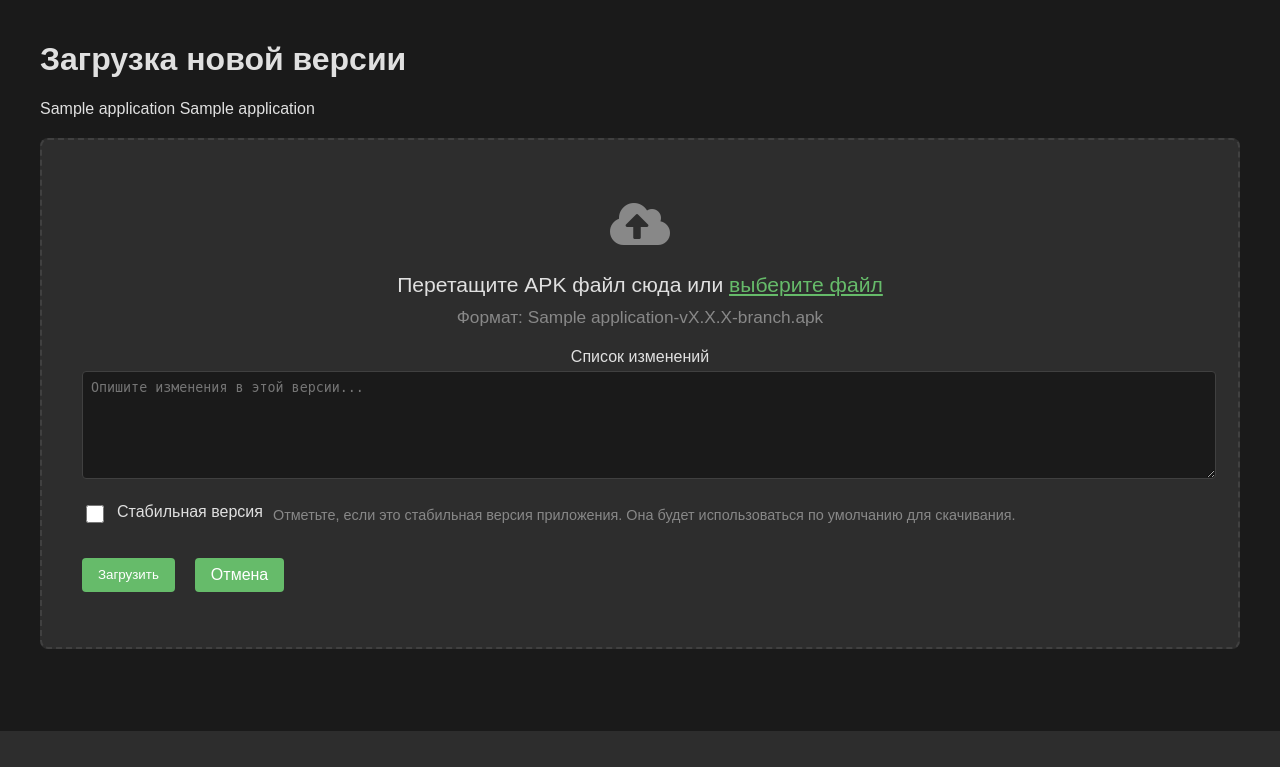
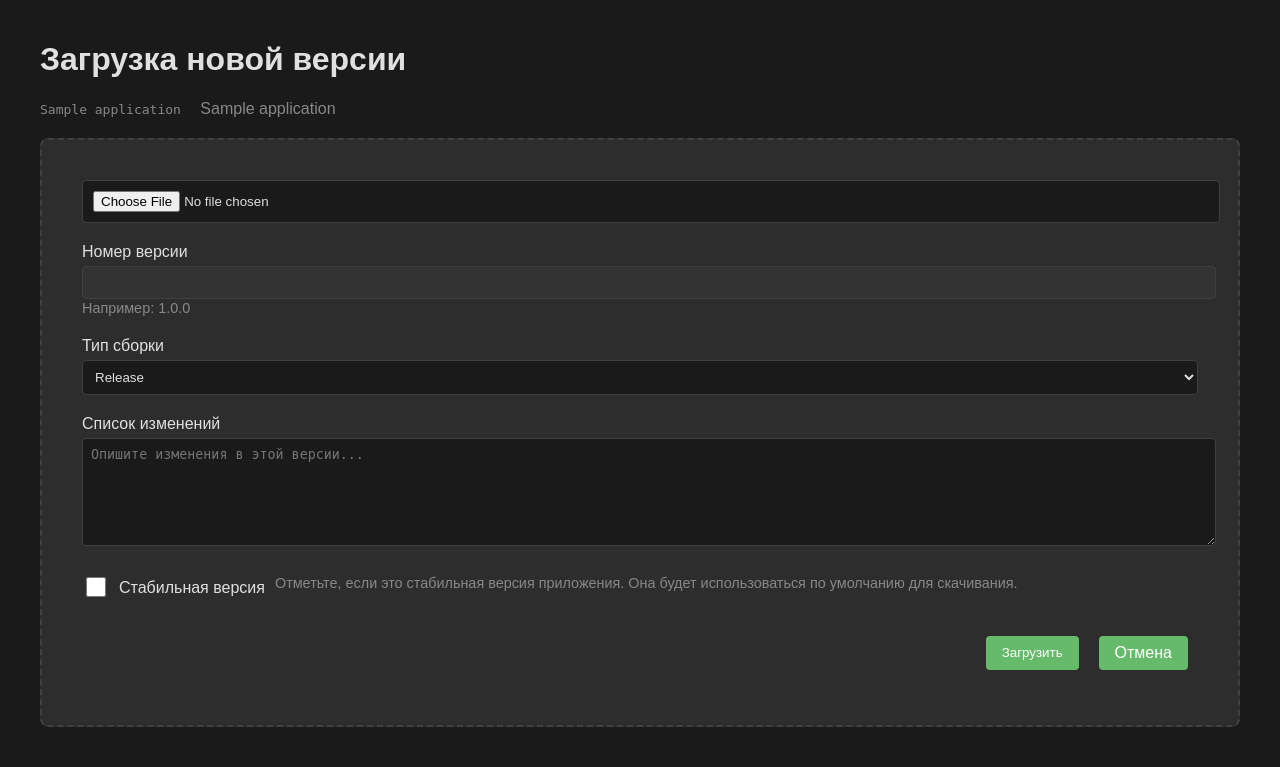
Before and after one commit to Erop1928/app_repo, a Flask app: page /application/1/upload in a window 1280 px wide. Shown: the part 69-836 px from the top of the page. Before the commit the page ends 800 px from the top, so only its background shows below. Run offline with Flask 3, Linux system fonts and the light colour scheme; a user stored in the database is signed in; tables that the repository leaves empty hold one stand-in row (values such as "Sample post"); parts of the project's set-up code (start-up, migrations or seed data) failed here and were passed over.

Commit message:
Enhance APK upload functionality and form validation
- Updated UploadApkForm to include new fields: version_number (with regex validation) and branch (with predefined choices).
- Improved file upload handling in the upload_version route, ensuring proper validation and error handling.
- Enhanced the upload_version template to display new form fields and provide better user feedback.
- Added JavaScript functionality for file input handling, including drag-and-drop support and automatic parsing of version and branch from the filename.

These changes improve the user experience during APK uploads and ensure that versioning is handled correctly.

```diff
--- a/app/forms.py
+++ b/app/forms.py
@@ -1,6 +1,6 @@
 from flask_wtf import FlaskForm
 from wtforms import StringField, PasswordField, SubmitField, TextAreaField, SelectField, FileField, BooleanField, MultipleFileField, SelectMultipleField
-from wtforms.validators import DataRequired, Length, EqualTo, Optional
+from wtforms.validators import DataRequired, Length, EqualTo, Optional, FileRequired, FileAllowed, Regexp
 
 class LoginForm(FlaskForm):
     username = StringField('Имя пользователя', validators=[DataRequired()])
@@ -20,7 +20,20 @@ class ApplicationForm(FlaskForm):
     submit = SubmitField('Сохранить')
 
 class UploadApkForm(FlaskForm):
-    apk_file = FileField('APK файл', validators=[DataRequired()])
+    apk_file = FileField('APK файл', validators=[
+        FileRequired(),
+        FileAllowed(['apk'], 'Разрешены только APK файлы')
+    ])
+    version_number = StringField('Номер версии', validators=[
+        DataRequired(),
+        Regexp(r'^\d+\.\d+\.\d+$', message='Номер версии должен быть в формате X.X.X')
+    ])
+    branch = SelectField('Тип сборки', choices=[
+        ('release', 'Release'),
+        ('debug', 'Debug'),
+        ('beta', 'Beta'),
+        ('alpha', 'Alpha')
+    ], validators=[DataRequired()])
     changelog = TextAreaField('Список изменений')
     is_stable = BooleanField('Стабильная версия')
     submit = SubmitField('Загрузить')
--- a/app/routes.py
+++ b/app/routes.py
@@ -319,97 +319,47 @@ def application_details(id):
 @main.route('/application/<int:id>/upload', methods=['GET', 'POST'])
 @login_required
 def upload_version(id):
-    try:
-        application = Application.query.get_or_404(id)
-        form = UploadApkForm()
+    application = Application.query.get_or_404(id)
+    form = UploadApkForm()
 
-        if form.validate_on_submit():
-            if not form.apk_file.data:
-                flash('Файл не выбран')
-                return redirect(request.url)
+    if form.validate_on_submit():
+        file = form.apk_file.data
+        if file:
+            # Создаем новую версию
+            version = ApkVersion(
+                application_id=application.id,
+                version_number=form.version_number.data,
+                branch=form.branch.data,
+                changelog=form.changelog.data,
+                is_stable=form.is_stable.data
+            )
 
-            file = form.apk_file.data
+            # Сохраняем файл
             filename = secure_filename(file.filename)
+            file_path = os.path.join(Config.UPLOAD_FOLDER, filename)
+            file.save(file_path)
 
-            # Парсим информацию из имени файла
-            package_name, version_number, branch = ApkVersion.parse_filename(filename)
+            # Обновляем информацию о версии
+            version.file_name = filename
+            version.file_size = os.path.getsize(file_path)
 
-            if not package_name or package_name != application.package_name:
-                flash('Имя файла не соответствует формату: package_name-vX.X.X-branch.apk')
-                return redirect(request.url)
+            # Если это стабильная версия, сбрасываем флаг у других версий
+            if version.is_stable:
+                ApkVersion.query.filter_by(
+                    application_id=application.id,
+                    is_stable=True
+                ).update({'is_stable': False})
 
-            # Проверяем существование версии
-            existing_version = ApkVersion.query.filter_by(
-                application_id=application.id,
-                version_number=version_number,
-                branch=branch
-            ).first()
+            db.session.add(version)
+            db.session.commit()
 
-            if existing_version:
-                flash(f'Версия {version_number} ({branch}) уже существует')
-                return redirect(request.url)
+            flash('Новая версия успешно загружена', 'success')
+            return redirect(url_for('main.application_details', id=application.id))
 
-            # Создаем директорию для загрузок, если её нет
-            upload_folder = Config.UPLOAD_FOLDER
-            if not os.path.exists(upload_folder):
-                try:
-                    os.makedirs(upload_folder)
-                except Exception as e:
-                    flash(f'Ошибка при создании директории для загрузок: {str(e)}')
-                    return redirect(request.url)
-
-            file_path = os.path.join(upload_folder, filename)
-            try:
-                file.save(file_path)
-
-                version = ApkVersion(
-                    application_id=application.id,
-                    version_number=version_number,
-                    branch=branch,
-                    filename=filename,
-                    file_size=os.path.getsize(file_path),
-                    changelog=form.changelog.data,
-                    is_stable=form.is_stable.data,
-                    uploader=current_user
-                )
-                db.session.add(version)
-
-                # Логируем загрузку версии
-                UserActionLog.log_action(
-                    current_user,
-                    'upload_version',
-                    'version',
-                    version.id,
-                    None,
-                    {
-                        'version_number': version.version_number,
-                        'branch': version.branch,
-                        'filename': version.filename,
-                        'file_size': version.file_size,
-                        'changelog': version.changelog,
-                        'is_stable': version.is_stable
-                    },
-                    f'Загружена новая версия {version_number} ({branch})'
-                )
-
-                db.session.commit()
-                flash('Новая версия успешно загружена')
-                return redirect(url_for('main.application_details', id=application.id))
-
-            except Exception as e:
-                db.session.rollback()
-                if os.path.exists(file_path):
-                    os.remove(file_path)
-                flash(f'Ошибка при загрузке файла: {str(e)}')
-                print(f'Error uploading file: {str(e)}')
-                return redirect(request.url)
-
-        return render_template('upload_version.html', form=form, application=application)
-
-    except Exception as e:
-        flash(f'Ошибка: {str(e)}')
-        print(f'Error in upload_version route: {str(e)}')
-        return redirect(url_for('main.index'))
+    return render_template('upload_version.html',
+                         title='Загрузка версии',
+                         form=form,
+                         application=application)
 
 @main.route('/version/<int:id>/flag', methods=['POST'])
 @login_required
--- a/app/templates/upload_version.html
+++ b/app/templates/upload_version.html
@@ -2,30 +2,14 @@
 
 {% block content %}
 <div class="container">
-    <div class="app-header">
-        <h1>Загрузка новой версии</h1>
-        <div class="app-meta">
-            <span class="package-name">{{ application.package_name }}</span>
-            <span class="app-name">{{ application.name }}</span>
-        </div>
+    <h1>Загрузка новой версии</h1>
+
+    <div class="app-meta">
+        <span class="package-name">{{ application.package_name }}</span>
+        <span class="app-name">{{ application.name }}</span>
     </div>
 
     <div class="upload-container" id="dropZone">
-        <div class="upload-message">
-            <i class="fas fa-cloud-upload-alt"></i>
-            <p>Перетащите APK файл сюда или <label for="fileInput" class="file-label">выберите файл</label></p>
-            <p class="upload-format">Формат: {{ application.package_name }}-vX.X.X-branch.apk</p>
-        </div>
-
-        <div id="contextMenu" class="context-menu">
-            <div class="menu-item" id="selectFileBtn">
-                <i class="fas fa-folder-open"></i> Выбрать файл
-            </div>
-            <div class="menu-item" id="pasteFileBtn">
-                <i class="fas fa-paste"></i> Вставить из буфера
-            </div>
-        </div>
-
         <form method="POST" enctype="multipart/form-data" id="uploadForm">
             {{ form.hidden_tag() }}
 
@@ -44,6 +28,31 @@
                         <i class="fas fa-times"></i>
                     </button>
                 </div>
+            </div>
+
+            <div class="form-group">
+                {{ form.version_number.label }}
+                {{ form.version_number(class="form-control") }}
+                {% if form.version_number.errors %}
+                <div class="errors">
+                    {% for error in form.version_number.errors %}
+                        <span class="error">{{ error }}</span>
+                    {% endfor %}
+                </div>
+                {% endif %}
+                <small class="form-text">Например: 1.0.0</small>
+            </div>
+
+            <div class="form-group">
+                {{ form.branch.label }}
+                {{ form.branch(class="form-control") }}
+                {% if form.branch.errors %}
+                <div class="errors">
+                    {% for error in form.branch.errors %}
+                        <span class="error">{{ error }}</span>
+                    {% endfor %}
+                </div>
+                {% endif %}
             </div>
 
             <div class="form-group">
@@ -73,11 +82,111 @@
         </form>
     </div>
 </div>
+{% endblock %}
 
+{% block scripts %}
+<script>
+document.addEventListener('DOMContentLoaded', function() {
+    const fileInput = document.getElementById('fileInput');
+    const filePreview = document.getElementById('filePreview');
+    const fileName = document.getElementById('fileName');
+    const fileSize = document.getElementById('fileSize');
+    const clearFile = document.getElementById('clearFile');
+    const dropZone = document.getElementById('dropZone');
+    const versionInput = document.getElementById('version_number');
+    const branchSelect = document.getElementById('branch');
+
+    function formatFileSize(bytes) {
+        if (bytes === 0) return '0 Bytes';
+        const k = 1024;
+        const sizes = ['Bytes', 'KB', 'MB', 'GB'];
+        const i = Math.floor(Math.log(bytes) / Math.log(k));
+        return parseFloat((bytes / Math.pow(k, i)).toFixed(2)) + ' ' + sizes[i];
+    }
+
+    function parseFileName(filename) {
+        try {
+            // Пример: com.example.app-v1.0.0-release.apk
+            const parts = filename.replace('.apk', '').split('-');
+            if (parts.length >= 2) {
+                const version = parts[1].replace('v', '');
+                const branch = parts.length > 2 ? parts[2] : 'release';
+                return { version, branch };
+            }
+        } catch (e) {
+            console.error('Error parsing filename:', e);
+        }
+        return null;
+    }
+
+    function updateFileInfo(file) {
+        if (file) {
+            fileName.textContent = file.name;
+            fileSize.textContent = formatFileSize(file.size);
+            filePreview.style.display = 'block';
+
+            // Попытка распарсить имя файла
+            const fileInfo = parseFileName(file.name);
+            if (fileInfo) {
+                versionInput.value = fileInfo.version;
+                branchSelect.value = fileInfo.branch;
+            }
+        } else {
+            filePreview.style.display = 'none';
+            fileName.textContent = '';
+            fileSize.textContent = '';
+        }
+    }
+
+    fileInput.addEventListener('change', function(e) {
+        const file = e.target.files[0];
+        updateFileInfo(file);
+    });
+
+    clearFile.addEventListener('click', function() {
+        fileInput.value = '';
+        updateFileInfo(null);
+    });
+
+    // Drag and drop functionality
+    dropZone.addEventListener('dragover', function(e) {
+        e.preventDefault();
+        dropZone.classList.add('dragover');
+    });
+
+    dropZone.addEventListener('dragleave', function(e) {
+        e.preventDefault();
+        dropZone.classList.remove('dragover');
+    });
+
+    dropZone.addEventListener('drop', function(e) {
+        e.preventDefault();
+        dropZone.classList.remove('dragover');
+
+        const file = e.dataTransfer.files[0];
+        if (file) {
+            const dataTransfer = new DataTransfer();
+            dataTransfer.items.add(file);
+            fileInput.files = dataTransfer.files;
+            updateFileInfo(file);
+        }
+    });
+});
+</script>
 {% endblock %}
 
 {% block styles %}
 <style>
+.app-meta {
+    margin-bottom: 20px;
+    color: var(--text-muted);
+}
+
+.package-name {
+    font-family: monospace;
+    margin-right: 15px;
+}
+
 .upload-container {
     border: 2px dashed var(--border-color);
     border-radius: 8px;
@@ -85,49 +194,26 @@
     text-align: center;
     margin: 20px 0;
     transition: all 0.3s ease;
-    position: relative;
     background-color: var(--bg-secondary);
 }
 
 .upload-container.dragover {
     border-color: var(--primary-color);
-    background-color: rgba(76, 175, 80, 0.1);
-    transform: scale(1.02);
-}
-
-.upload-message {
-    margin: 20px 0;
-}
-
-.upload-message i {
-    font-size: 48px;
-    color: var(--text-muted);
-    margin-bottom: 15px;
-}
-
-.upload-message p {
-    margin: 10px 0;
-    color: var(--text-color);
-    font-size: 1.1em;
-}
-
-.upload-format {
-    color: var(--text-muted) !important;
-    font-size: 0.9em !important;
+    background-color: var(--bg-hover);
 }
 
 .file-upload-wrapper {
-    position: relative;
+    margin-bottom: 20px;
 }
 
 .form-control-file {
-    position: absolute;
-    top: 0;
-    left: 0;
+    display: block;
     width: 100%;
-    height: 100%;
-    opacity: 0;
-    cursor: pointer;
+    padding: 10px;
+    border: 1px solid var(--border-color);
+    border-radius: 4px;
+    background-color: var(--bg-color);
+    color: var(--text-color);
 }
 
 .file-preview {
@@ -145,7 +231,6 @@
 }
 
 .selected-file i {
-    font-size: 24px;
     color: var(--primary-color);
 }
 
@@ -160,212 +245,62 @@
     color: var(--danger-color);
     cursor: pointer;
     padding: 5px;
-    font-size: 1.1em;
-    transition: color 0.3s;
 }
 
 .btn-clear:hover {
-    color: var(--danger-hover);
+    color: var(--danger-color-hover);
 }
 
-.file-label {
-    color: var(--primary-color);
-    cursor: pointer;
-    text-decoration: underline;
+.form-group {
+    margin-bottom: 20px;
+    text-align: left;
 }
 
-.file-label:hover {
-    color: var(--primary-hover);
+.form-control {
+    width: 100%;
+    padding: 8px;
+    border: 1px solid var(--border-color);
+    border-radius: 4px;
+    background-color: var(--bg-color);
+    color: var(--text-color);
 }
 
-.context-menu {
-    display: none;
-    position: absolute;
-    background-color: var(--bg-color);
-    border: 1px solid var(--border-color);
-    border-radius: 4px;
-    box-shadow: 0 2px 5px rgba(0, 0, 0, 0.2);
-    padding: 5px 0;
-    z-index: 1000;
+.form-text {
+    font-size: 0.9em;
+    color: var(--text-muted);
+    margin-top: 5px;
 }
 
-.menu-item {
-    padding: 8px 15px;
-    cursor: pointer;
+.checkbox-container {
     display: flex;
     align-items: center;
-    gap: 8px;
-    color: var(--text-color);
-    transition: background-color 0.2s;
+    gap: 10px;
 }
 
-.menu-item:hover {
-    background-color: var(--bg-secondary);
+.form-check-input {
+    width: 20px;
+    height: 20px;
 }
 
-.menu-item i {
-    width: 20px;
-    text-align: center;
+.form-actions {
+    display: flex;
+    gap: 10px;
+    justify-content: flex-end;
+    margin-top: 30px;
+}
+
+@media (max-width: 768px) {
+    .upload-container {
+        padding: 20px;
+    }
+
+    .form-actions {
+        flex-direction: column;
+    }
+
+    .form-actions .btn {
+        width: 100%;
+    }
 }
 </style>
 {% endblock %}
-
-{% block scripts %}
-<script>
-document.addEventListener('DOMContentLoaded', function() {
-    const dropZone = document.getElementById('dropZone');
-    const fileInput = document.getElementById('fileInput');
-    const filePreview = document.getElementById('filePreview');
-    const fileName = document.getElementById('fileName');
-    const fileSize = document.getElementById('fileSize');
-    const clearFile = document.getElementById('clearFile');
-    const form = document.getElementById('uploadForm');
-    const submitBtn = document.getElementById('submitBtn');
-    const contextMenu = document.getElementById('contextMenu');
-    const selectFileBtn = document.getElementById('selectFileBtn');
-    const pasteFileBtn = document.getElementById('pasteFileBtn');
-
-    // Форматирование размера файла
-    function formatFileSize(bytes) {
-        if (bytes === 0) return '0 Bytes';
-        const k = 1024;
-        const sizes = ['Bytes', 'KB', 'MB', 'GB'];
-        const i = Math.floor(Math.log(bytes) / Math.log(k));
-        return parseFloat((bytes / Math.pow(k, i)).toFixed(2)) + ' ' + sizes[i];
-    }
-
-    // Проверка файла
-    function validateFile(file) {
-        const expectedPackage = '{{ application.package_name }}';
-
-        if (!file.name.endsWith('.apk')) {
-            alert('Пожалуйста, выберите APK файл');
-            return false;
-        }
-
-        if (!file.name.startsWith(expectedPackage)) {
-            alert('Имя файла должно начинаться с ' + expectedPackage);
-            return false;
-        }
-
-        if (!file.name.match(/^[\w.]+?-v[\d.]+(-[\w]+)?\.apk$/)) {
-            alert('Неверный формат имени файла. Ожидается: package_name-vX.X.X-branch.apk');
-            return false;
-        }
-
-        return true;
-    }
-
-    // Обработка файла
-    function handleFile(file) {
-        if (validateFile(file)) {
-            fileName.textContent = file.name;
-            fileSize.textContent = formatFileSize(file.size);
-            filePreview.style.display = 'block';
-            submitBtn.disabled = false;
-
-            // Создаем новый FileList
-            const dataTransfer = new DataTransfer();
-            dataTransfer.items.add(file);
-            fileInput.files = dataTransfer.files;
-        } else {
-            clearFile.click();
-        }
-    }
-
-    // Drag and Drop обработчики
-    dropZone.addEventListener('dragover', (e) => {
-        e.preventDefault();
-        dropZone.classList.add('dragover');
-    });
-
-    dropZone.addEventListener('dragleave', (e) => {
-        e.preventDefault();
-        dropZone.classList.remove('dragover');
-    });
-
-    dropZone.addEventListener('drop', (e) => {
-        e.preventDefault();
-        dropZone.classList.remove('dragover');
-
-        const file = e.dataTransfer.files[0];
-        if (file) {
-            handleFile(file);
-        }
-    });
-
-    // Обработка выбора файла через input
-    fileInput.addEventListener('change', (e) => {
-        const file = e.target.files[0];
-        if (file) {
-            handleFile(file);
-        }
-    });
-
-    // Очистка выбранного файла
-    clearFile.addEventListener('click', () => {
-        fileInput.value = '';
-        filePreview.style.display = 'none';
-        submitBtn.disabled = true;
-    });
-
-    // Начальное состояние кнопки отправки
-    submitBtn.disabled = true;
-
-    // Валидация формы перед отправкой
-    form.addEventListener('submit', (e) => {
-        if (!fileInput.files.length) {
-            e.preventDefault();
-            alert('Пожалуйста, выберите файл');
-        }
-    });
-
-    // Контекстное меню
-    dropZone.addEventListener('contextmenu', function(e) {
-        e.preventDefault();
-        contextMenu.style.display = 'block';
-        contextMenu.style.left = e.pageX + 'px';
-        contextMenu.style.top = e.pageY + 'px';
-    });
-
-    // Закрытие контекстного меню при клике вне его
-    document.addEventListener('click', function(e) {
-        if (!contextMenu.contains(e.target)) {
-            contextMenu.style.display = 'none';
-        }
-    });
-
-    // Выбор файла через контекстное меню
-    selectFileBtn.addEventListener('click', function() {
-        fileInput.click();
-        contextMenu.style.display = 'none';
-    });
-
-    // Вставка файла из буфера обмена
-    pasteFileBtn.addEventListener('click', async function() {
-        try {
-            const clipboardItems = await navigator.clipboard.read();
-            for (const clipboardItem of clipboardItems) {
-                for (const type of clipboardItem.types) {
-                    if (type.startsWith('application/')) {
-                        const blob = await clipboardItem.getType(type);
-                        const file = new File([blob], 'pasted-file.apk', { type: 'application/vnd.android.package-archive' });
-                        handleFile(file);
-                        break;
-                    }
-                }
-            }
-        } catch (err) {
-            console.error('Failed to read clipboard:', err);
-            alert('Не удалось получить файл из буфера обмена');
-        }
-        contextMenu.style.display = 'none';
-    });
-
-    // Предотвращение открытия контекстного меню браузера в зоне загрузки
-    dropZone.addEventListener('contextmenu', function(e) {
-        e.preventDefault();
-    });
-});
-</script>
-{% endblock %}
```
